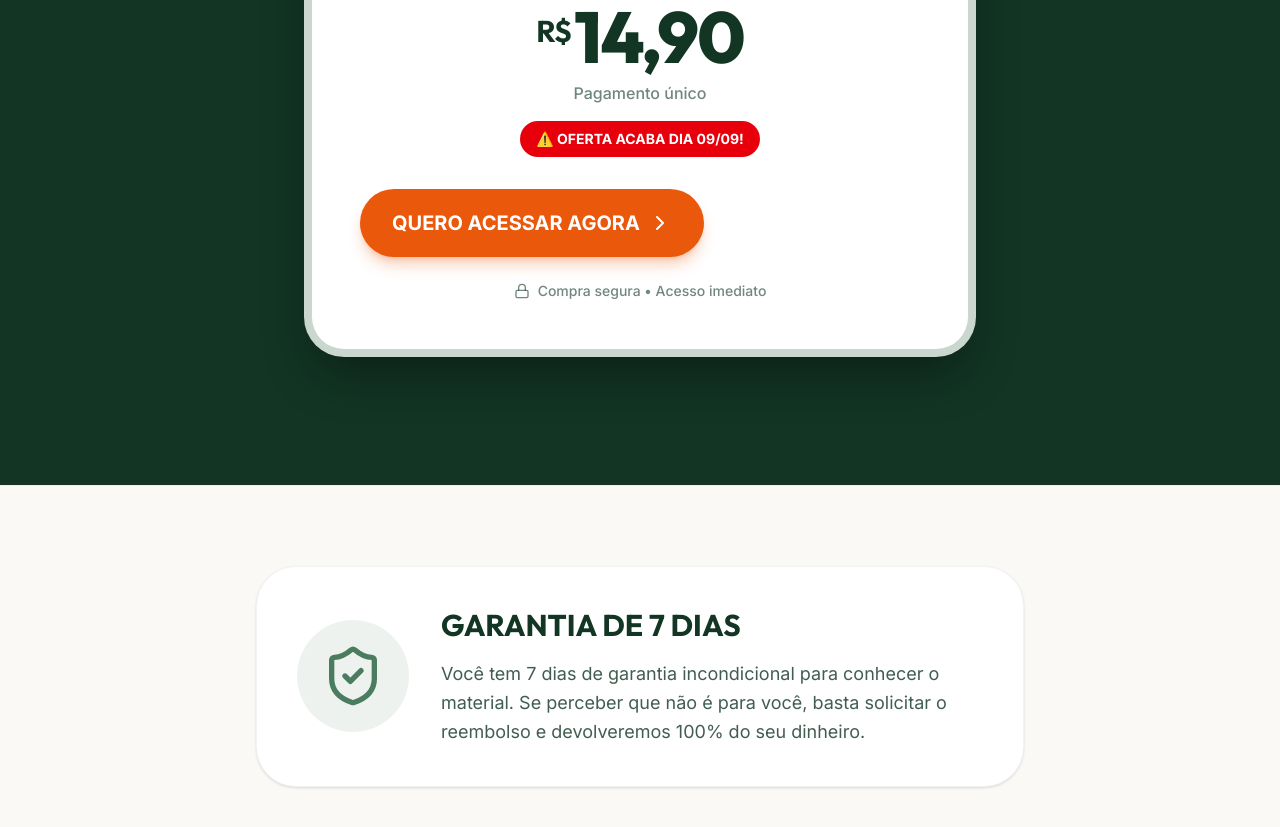
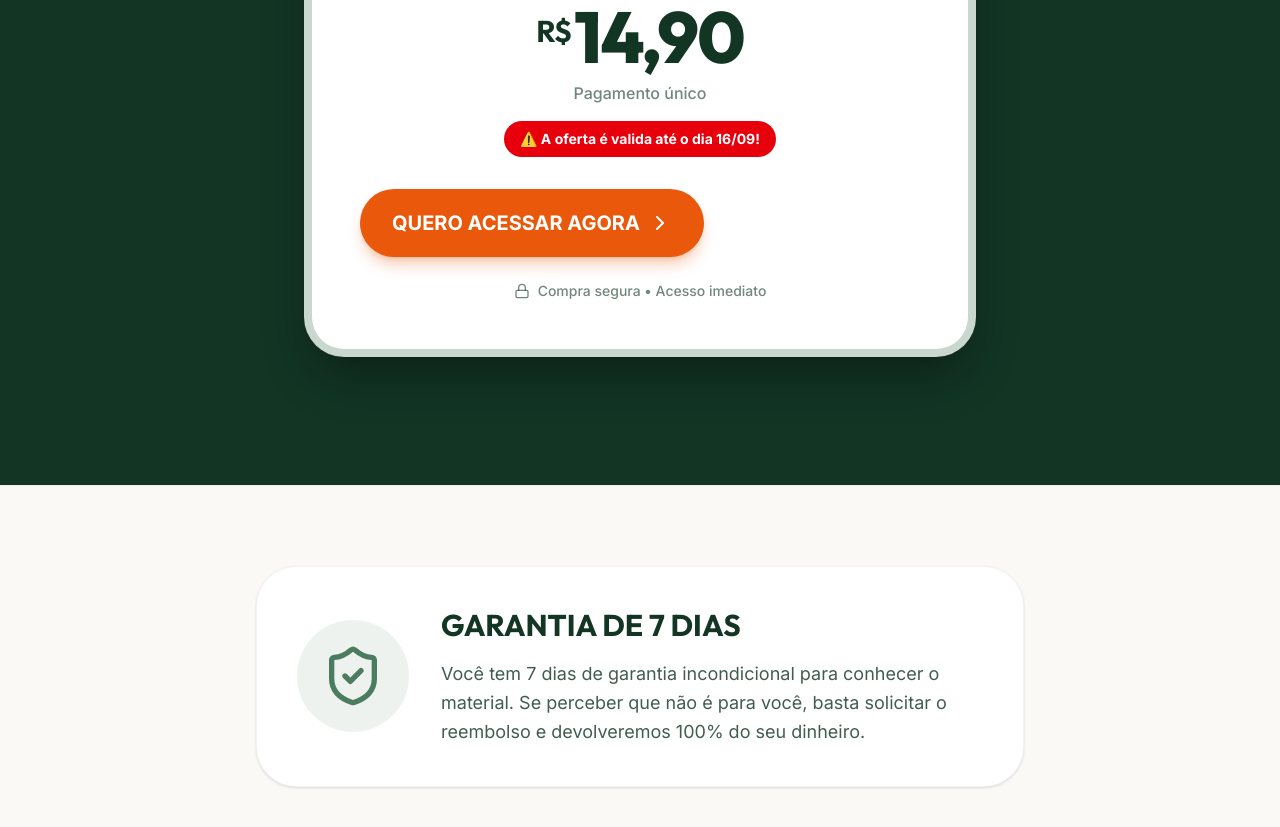
Before and after one commit to manusagenten1-hub/expert-discoooooooo, a React (Vite) app: page / in a window 1280 px wide. Shown: the part 7900-8727 px from the top of the page. Built offline with nearby package versions, Linux system fonts and the light colour scheme.

Commit message:
Update offer expiration date in Offer component

```diff
--- a/src/components/Offer.tsx
+++ b/src/components/Offer.tsx
@@ -72,7 +72,7 @@ export default function Offer() {
             </div>
             <p className="text-brand-dark/60 font-medium">Pagamento único</p>
             <div className="mt-4 bg-red-600 text-white font-bold py-2 px-4 rounded-full text-sm inline-block">
-              ⚠️ OFERTA ACABA DIA 09/09!
+              ⚠️ A oferta é valida até o dia 16/09!
             </div>
           </div>
 
```
